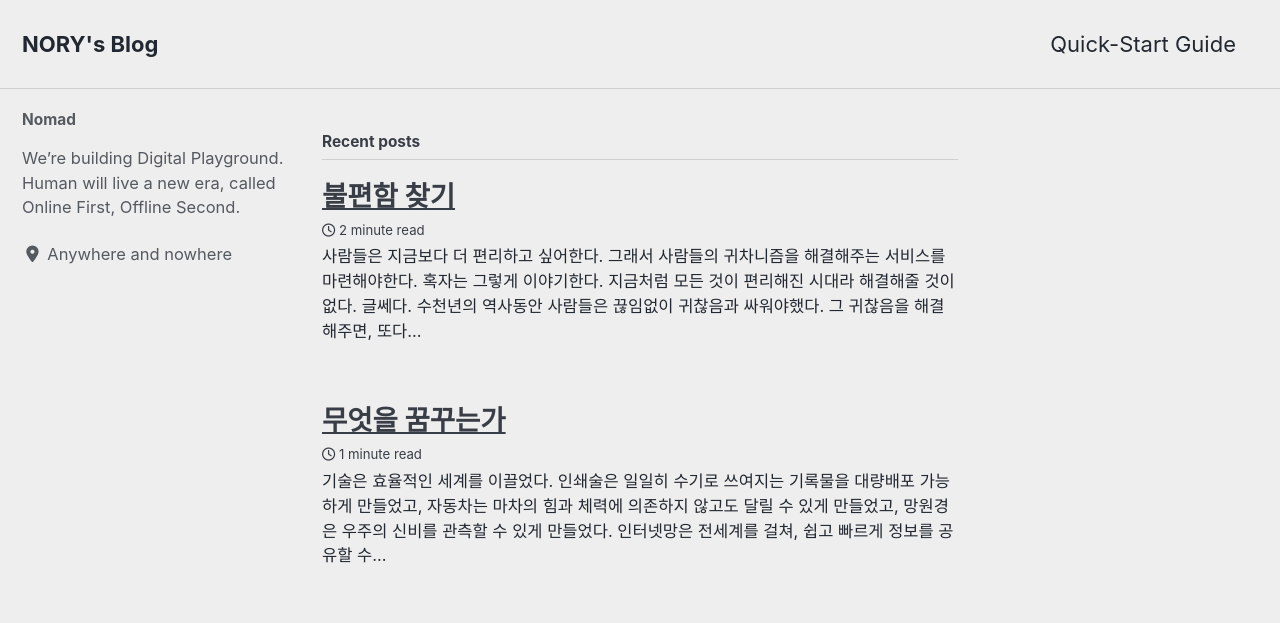
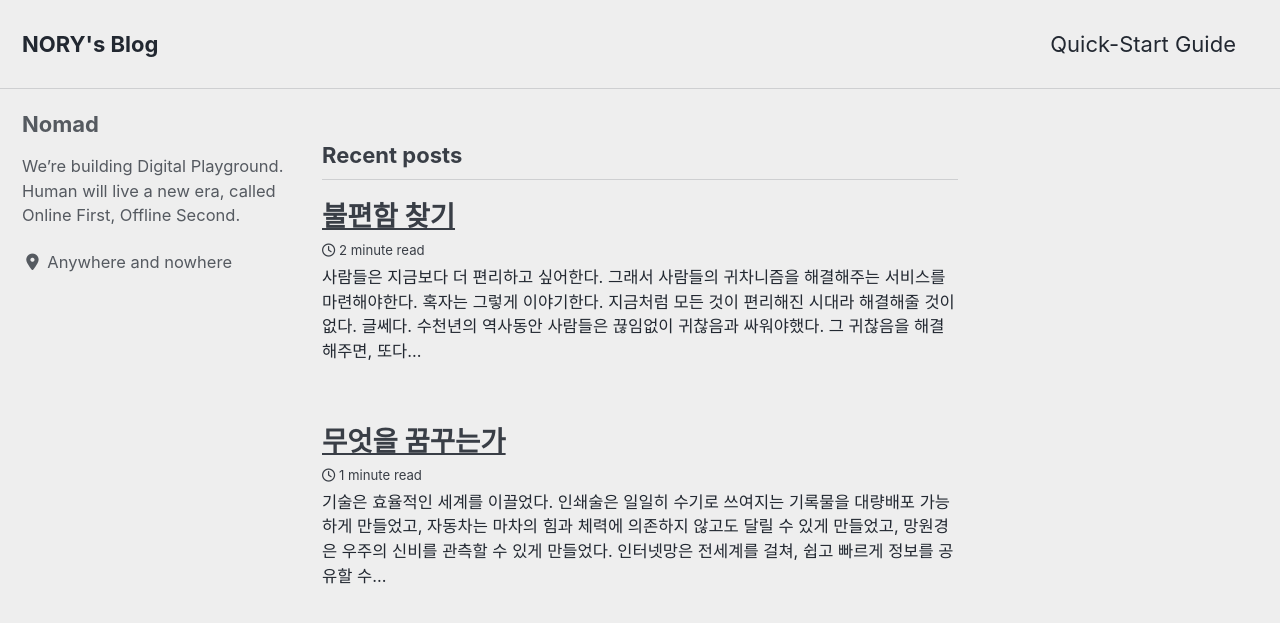
Before and after one commit to Nomadblock/blog, a Jekyll site: the page built from index.html, in a window 1280 px wide and 900 px high. Shown: the top 623 px of the window. Built offline with Jekyll 4.4.1, drawn with Linux system fonts in a browser that asks for light colours; cached includes are drawn as plain includes; nearby versions of some CDN libraries; the list of posts is cut into pages by our own code.

Commit message:
Update _variables.scss

```diff
--- a/_sass/minimal-mistakes/_variables.scss
+++ b/_sass/minimal-mistakes/_variables.scss
@@ -38,7 +38,7 @@ $type-size-1: 2.441em !default; // ~39.056px
 $type-size-2: 1.953em !default; // ~31.248px
 $type-size-3: 1.563em !default; // ~25.008px
 $type-size-4: 1.25em !default; // ~20px
-$type-size-5: 0.7em !default; // ~16px
+$type-size-5: 1.0em !default; // ~16px
 $type-size-6: 0.75em !default; // ~12px
 $type-size-7: 0.6875em !default; // ~11px
 $type-size-8: 0.625em !default; // ~10px
```
